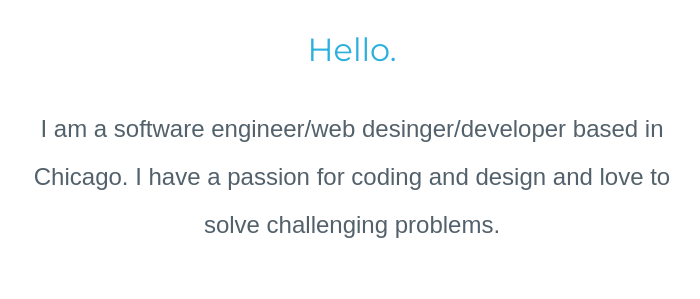
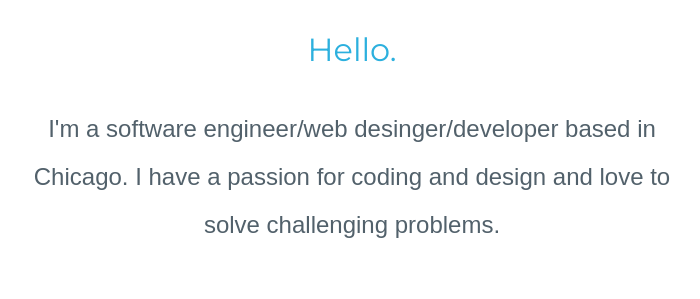
Before and after one commit to EmilyLin8073/CV, a plain HTML site: page index.html in a window 1280 px wide. Shown: the part 808-1107 px from the top of the page, without its empty margins (288-988 px from the left). Drawn offline with Linux system fonts and the light colour scheme; a web font is replaced by a local one.

```diff
--- a/index.html
+++ b/index.html
@@ -28,7 +28,7 @@
     <div class="profile">
       <img class="profilePic" src="images/Emily.png" alt="Emily's-profilePic">
       <h2>Hello.</h2>
-      <p class="intro">I am a software engineer/web desinger/developer based in Chicago. I have a passion for coding and design and love to solve challenging problems.</p>
+      <p class="intro">I'm a software engineer/web desinger/developer based in Chicago. I have a passion for coding and design and love to solve challenging problems.</p>
     </div>
     <hr>
 
```
